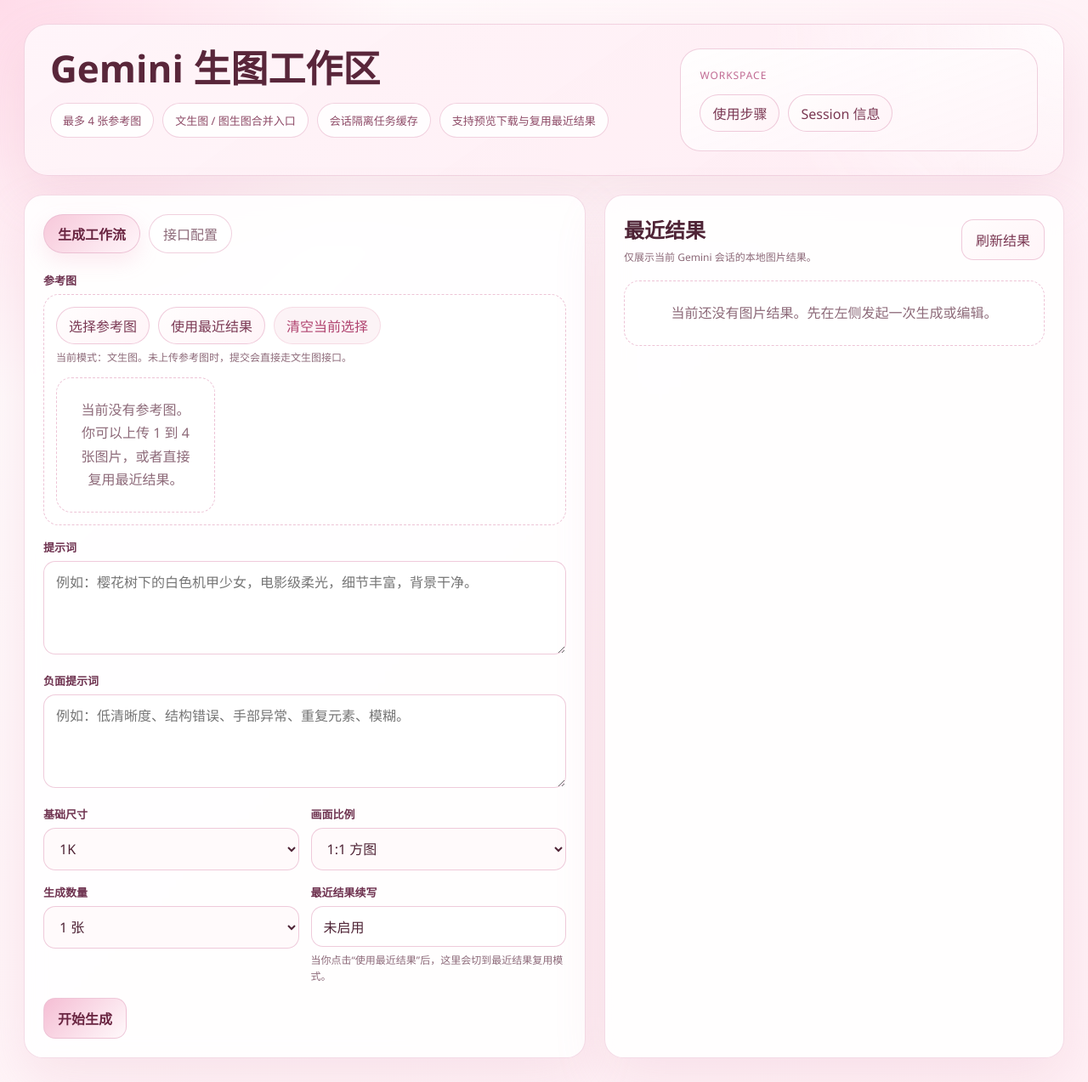
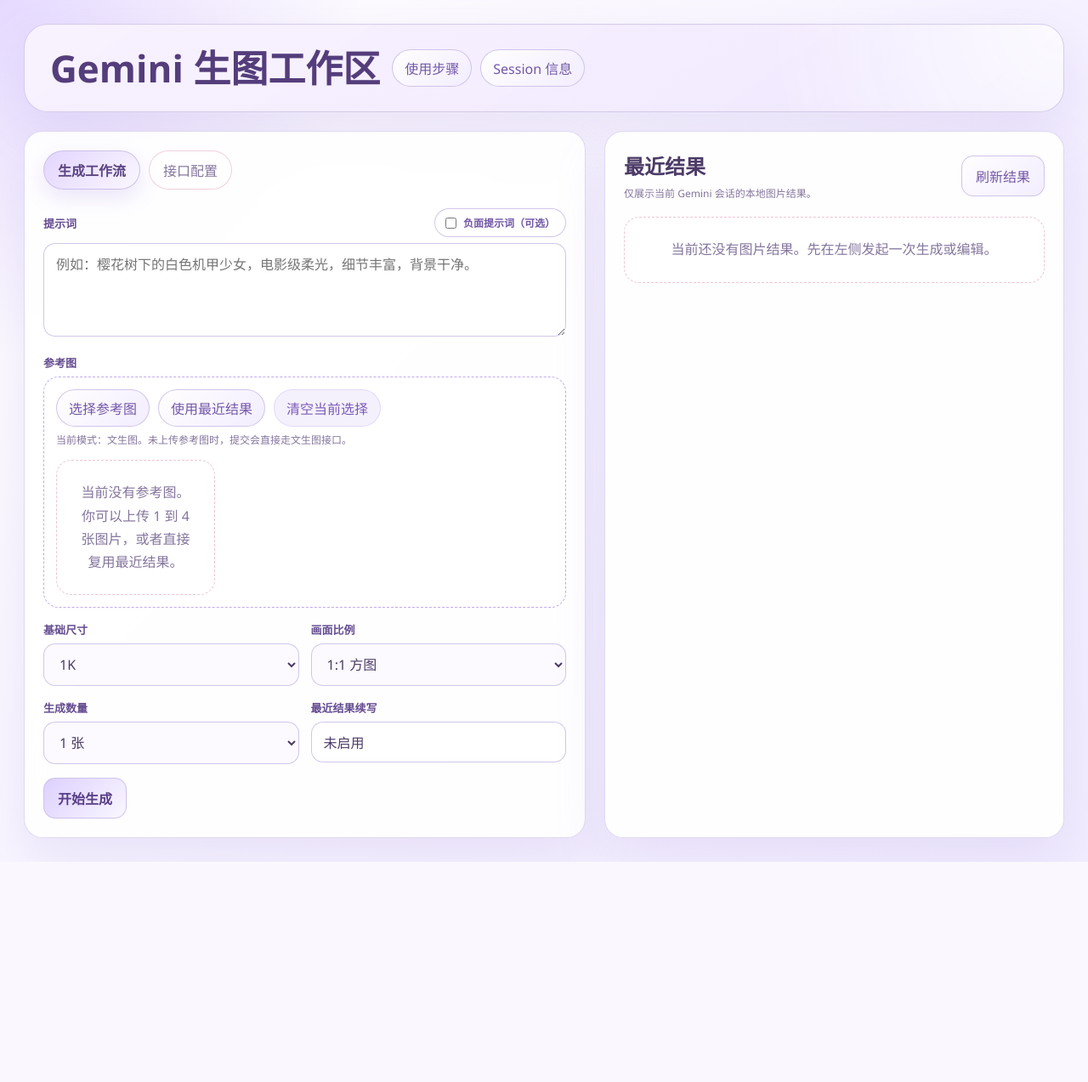
Before and after one commit to isologue/image_video_tool, a Flask app: page /gemini-app in a window 1280 px wide. Shown: the whole page at 85% size. After the commit the page ends 1014 px from the top, so only its background shows below. Run offline with Flask 3, Linux system fonts and the light colour scheme; data that the repository does not hold is empty; parts of the project's set-up code (start-up, migrations or seed data) failed here and were passed over; some libraries are stand-ins or nearby versions.

Commit message:
优化UI布局颜色

```diff
--- a/docker-compose.yml
+++ b/docker-compose.yml
@@ -1,6 +1,8 @@
 services:
-  gemini-image-tool:
-    build: .
+  video-image-tool:
+    # image: video-image-tool-v4:latest
+    # build: .
+    image: milodk/video-image-tool-v4:latest
     container_name: video-image-tool-v4
     ports:
       - "7863:7860"
--- a/templates/gemini_app.html
+++ b/templates/gemini_app.html
@@ -6,19 +6,19 @@
     <title>Gemini 生图</title>
     <style>
         :root {
-            --bg: #fff8fb;
-            --bg-soft: #fff1f6;
-            --panel: rgba(255, 255, 255, 0.88);
-            --panel-strong: rgba(255, 248, 251, 0.96);
-            --text: #4f2436;
-            --muted: #8d6a79;
-            --line: rgba(235, 190, 210, 0.55);
-            --accent: #f7c8da;
-            --accent-2: #fff6fa;
-            --accent-strong: #ec8fb4;
-            --danger: #d86a91;
+            --bg: #fcf9ff;
+            --bg-soft: #f4eeff;
+            --panel: rgba(255, 255, 255, 0.9);
+            --panel-strong: rgba(249, 246, 255, 0.96);
+            --text: #4c3b67;
+            --muted: #84759d;
+            --line: rgba(201, 189, 231, 0.58);
+            --accent: #e3d5ff;
+            --accent-2: #faf7ff;
+            --accent-strong: #b296ee;
+            --danger: #9c75db;
             --warn: #c97b57;
-            --shadow: 0 24px 60px rgba(214, 136, 170, 0.16);
+            --shadow: 0 24px 60px rgba(151, 123, 214, 0.16);
             --radius: 22px;
         }
 
@@ -30,9 +30,9 @@
             font-family: "Segoe UI", "PingFang SC", "Microsoft YaHei", sans-serif;
             color: var(--text);
             background:
-                radial-gradient(circle at top left, rgba(255, 214, 230, 0.85), transparent 26%),
-                radial-gradient(circle at right 18%, rgba(255, 240, 246, 0.92), transparent 24%),
-                linear-gradient(135deg, #fffdfd, #fff5f8 42%, #fff0f5);
+                radial-gradient(circle at top left, rgba(224, 210, 255, 0.82), transparent 26%),
+                radial-gradient(circle at right 18%, rgba(243, 238, 255, 0.92), transparent 24%),
+                linear-gradient(135deg, #fffefe, #f9f6ff 42%, #f2edff);
             padding: 28px;
         }
 
@@ -44,8 +44,8 @@
         .hero {
             background:
                 radial-gradient(circle at top right, rgba(255, 255, 255, 0.78), transparent 28%),
-                linear-gradient(145deg, rgba(255, 245, 249, 0.96), rgba(255, 236, 243, 0.98));
-            border: 1px solid rgba(235, 190, 210, 0.62);
+                linear-gradient(145deg, rgba(248, 242, 255, 0.96), rgba(239, 232, 255, 0.98));
+            border: 1px solid rgba(201, 189, 231, 0.72);
             border-radius: 28px;
             box-shadow: var(--shadow);
             padding: 28px 30px;
@@ -53,17 +53,21 @@
         }
 
         .hero-top {
-            display: grid;
-            grid-template-columns: minmax(0, 1.45fr) minmax(320px, 0.85fr);
-            gap: 24px;
-            align-items: start;
+            display: block;
+        }
+
+        .hero-title-row {
+            display: flex;
+            align-items: center;
+            gap: 14px;
+            flex-wrap: wrap;
         }
 
         .hero h1 {
-            margin: 0 0 10px;
+            margin: 0;
             font-size: clamp(30px, 4vw, 44px);
             line-height: 1.05;
-            color: #59263a;
+            color: #543d7b;
         }
 
         .hero p {
@@ -74,25 +78,9 @@
             max-width: 760px;
         }
 
-        .badge-row {
-            display: flex;
-            flex-wrap: wrap;
-            gap: 10px;
-            margin-top: 18px;
-        }
-
-        .badge {
-            padding: 10px 14px;
-            border-radius: 999px;
-            background: rgba(255, 255, 255, 0.85);
-            border: 1px solid rgba(235, 190, 210, 0.7);
-            color: #8e4b67;
-            font-size: 13px;
-        }
-
         .session-card {
-            background: linear-gradient(160deg, rgba(255, 255, 255, 0.88), rgba(255, 244, 248, 0.96));
-            border: 1px solid rgba(235, 190, 210, 0.72);
+            background: linear-gradient(160deg, rgba(255, 255, 255, 0.9), rgba(246, 241, 255, 0.96));
+            border: 1px solid rgba(201, 189, 231, 0.72);
             border-radius: 24px;
             padding: 22px;
             min-height: 100%;
@@ -105,7 +93,7 @@
             font-size: 12px;
             text-transform: uppercase;
             letter-spacing: 0.08em;
-            color: #c06a92;
+            color: #9a7ad6;
         }
 
         .session-id {
@@ -114,35 +102,10 @@
             font-weight: 700;
             line-height: 1.3;
             word-break: break-all;
-            color: #5f2a40;
+            color: #5c4783;
         }
 
         .session-meta {
-            color: var(--muted);
-            font-size: 13px;
-            line-height: 1.7;
-        }
-
-        .workspace-card {
-            background: linear-gradient(160deg, rgba(255, 255, 255, 0.88), rgba(255, 244, 248, 0.96));
-            border: 1px solid rgba(235, 190, 210, 0.72);
-            border-radius: 24px;
-            padding: 22px;
-            min-height: 100%;
-            display: flex;
-            flex-direction: column;
-            justify-content: center;
-            gap: 14px;
-        }
-
-        .workspace-label {
-            font-size: 12px;
-            text-transform: uppercase;
-            letter-spacing: 0.08em;
-            color: #c06a92;
-        }
-
-        .workspace-copy {
             color: var(--muted);
             font-size: 13px;
             line-height: 1.7;
@@ -219,11 +182,11 @@
         }
 
         .tab.active {
-            color: #6a2642;
+            color: #5a4482;
             background: linear-gradient(135deg, var(--accent), var(--accent-2));
-            border-color: rgba(235, 190, 210, 0.9);
+            border-color: rgba(201, 189, 231, 0.92);
             font-weight: 700;
-            box-shadow: 0 10px 24px rgba(236, 143, 180, 0.18);
+            box-shadow: 0 10px 24px rgba(156, 117, 219, 0.18);
         }
 
         .tab-panel { display: none; }
@@ -236,7 +199,49 @@
             margin-bottom: 7px;
             font-size: 13px;
             font-weight: 700;
-            color: #6f3350;
+            color: #654d90;
+        }
+
+        .field-label-row {
+            display: flex;
+            align-items: center;
+            justify-content: space-between;
+            gap: 12px;
+            margin-bottom: 7px;
+            flex-wrap: wrap;
+        }
+
+        .field-label-row label {
+            margin-bottom: 0;
+        }
+
+        .check-chip {
+            display: inline-flex;
+            align-items: center;
+            gap: 8px;
+            padding: 7px 12px;
+            border-radius: 999px;
+            border: 1px solid rgba(201, 189, 231, 0.84);
+            background: rgba(255, 255, 255, 0.84);
+            color: #7258a5;
+            cursor: pointer;
+            user-select: none;
+            font-size: 12px;
+            font-weight: 600;
+        }
+
+        .check-chip input {
+            width: auto;
+            margin: 0;
+            accent-color: #9c75db;
+        }
+
+        .optional-field[hidden] {
+            display: none !important;
+        }
+
+        .optional-field {
+            margin-top: 12px;
         }
 
         input,
@@ -251,8 +256,8 @@
         textarea {
             width: 100%;
             border-radius: 14px;
-            border: 1px solid rgba(235, 190, 210, 0.8);
-            background: rgba(255, 255, 255, 0.88);
+            border: 1px solid rgba(201, 189, 231, 0.84);
+            background: rgba(255, 255, 255, 0.9);
             color: var(--text);
             padding: 12px 14px;
             outline: none;
@@ -260,11 +265,11 @@
 
         select {
             color-scheme: light;
-            background-color: #fffafb;
+            background-color: #fcfaff;
         }
 
         select option {
-            background: #fffafb;
+            background: #fcfaff;
             color: var(--text);
         }
 
@@ -277,8 +282,8 @@
         input:focus,
         select:focus,
         textarea:focus {
-            border-color: rgba(236, 143, 180, 0.95);
-            box-shadow: 0 0 0 3px rgba(236, 143, 180, 0.16);
+            border-color: rgba(178, 150, 238, 0.96);
+            box-shadow: 0 0 0 3px rgba(178, 150, 238, 0.18);
         }
 
         .grid-2 {
@@ -319,36 +324,36 @@
         }
 
         .btn-primary {
-            background: linear-gradient(135deg, #f5bed4, #fff9fb);
-            color: #6a2642;
+            background: linear-gradient(135deg, #ddd0ff, #faf7ff);
+            color: #593f87;
             font-weight: 700;
-            border: 1px solid rgba(235, 190, 210, 0.8);
+            border: 1px solid rgba(201, 189, 231, 0.84);
         }
 
         .btn-secondary {
-            background: linear-gradient(135deg, #fffdfd, #fff4f8);
-            color: #7a3853;
-            border: 1px solid rgba(235, 190, 210, 0.8);
+            background: linear-gradient(135deg, #fffefe, #f3edff);
+            color: #7358a7;
+            border: 1px solid rgba(201, 189, 231, 0.84);
         }
 
         .btn-secondary.active {
-            background: linear-gradient(135deg, #f5bed4, #fff9fb);
-            color: #6a2642;
-            border-color: rgba(235, 190, 210, 0.9);
+            background: linear-gradient(135deg, #ddd0ff, #faf7ff);
+            color: #593f87;
+            border-color: rgba(201, 189, 231, 0.92);
             font-weight: 700;
-            box-shadow: 0 10px 24px rgba(236, 143, 180, 0.18);
+            box-shadow: 0 10px 24px rgba(156, 117, 219, 0.18);
         }
 
         .btn-danger {
-            background: rgba(216, 106, 145, 0.08);
-            color: #b0436f;
-            border: 1px solid rgba(216, 106, 145, 0.18);
+            background: rgba(156, 117, 219, 0.1);
+            color: #7b5bb8;
+            border: 1px solid rgba(156, 117, 219, 0.2);
         }
 
         .btn-danger-soft {
-            background: rgba(216, 106, 145, 0.06);
-            color: #b0436f;
-            border: 1px solid rgba(216, 106, 145, 0.16);
+            background: rgba(156, 117, 219, 0.08);
+            color: #7b5bb8;
+            border: 1px solid rgba(156, 117, 219, 0.18);
         }
 
         .btn-inline {
@@ -374,15 +379,15 @@
         }
 
         .status-box.show { display: block; }
-        .status-success { background: rgba(247, 200, 218, 0.28); border-color: rgba(236, 143, 180, 0.3); }
-        .status-error { background: rgba(216, 106, 145, 0.1); border-color: rgba(216, 106, 145, 0.22); }
-        .status-loading { background: rgba(255, 239, 246, 0.72); border-color: rgba(235, 190, 210, 0.5); }
+        .status-success { background: rgba(227, 213, 255, 0.34); border-color: rgba(156, 117, 219, 0.28); }
+        .status-error { background: rgba(156, 117, 219, 0.1); border-color: rgba(156, 117, 219, 0.22); }
+        .status-loading { background: rgba(245, 239, 255, 0.78); border-color: rgba(201, 189, 231, 0.56); }
 
         .upload-box {
-            border: 1px dashed rgba(235, 190, 210, 0.9);
+            border: 1px dashed rgba(183, 163, 232, 0.9);
             border-radius: 18px;
             padding: 14px;
-            background: rgba(255, 255, 255, 0.72);
+            background: rgba(255, 255, 255, 0.76);
         }
 
         .preview-grid,
@@ -395,8 +400,8 @@
 
         .preview-item,
         .image-card {
-            background: rgba(255, 255, 255, 0.82);
-            border: 1px solid rgba(235, 190, 210, 0.65);
+            background: rgba(255, 255, 255, 0.84);
+            border: 1px solid rgba(201, 189, 231, 0.68);
             border-radius: 16px;
             overflow: hidden;
             position: relative;
@@ -408,7 +413,7 @@
             aspect-ratio: 1 / 1;
             object-fit: cover;
             display: block;
-            background: rgba(255, 245, 249, 0.85);
+            background: rgba(245, 239, 255, 0.88);
         }
 
         .preview-item img {
@@ -423,7 +428,7 @@
             height: 30px;
             border: none;
             border-radius: 999px;
-            background: rgba(138, 60, 92, 0.78);
+            background: rgba(95, 71, 141, 0.82);
             color: #fff;
             cursor: pointer;
             z-index: 2;
@@ -569,7 +574,6 @@
         }
 
         @media (max-width: 1024px) {
-            .hero-top,
             .layout {
                 grid-template-columns: 1fr;
             }
@@ -584,6 +588,7 @@
             .hero,
             .panel-body { padding: 18px; }
             .tabs { padding: 18px 18px 0; }
+            .hero-title-row { align-items: flex-start; }
             .grid-2,
             .hero-steps {
                 grid-template-columns: 1fr;
@@ -596,21 +601,12 @@
         <section class="hero">
             <div class="hero-top">
                 <div>
+                    <div class="hero-title-row">
                         <h1>Gemini 生图工作区</h1>
-                    <!-- <p>工作区结构、交互流和输入面板按 GPT 生图页面对齐，但保留 Gemini 的接口和参数方式。未上传参考图时默认文生图，上传或复用最近结果后自动切到图生图。</p> -->
-                    <div class="badge-row">
-                        <div class="badge">最多 4 张参考图</div>
-                        <div class="badge">文生图 / 图生图合并入口</div>
-                        <div class="badge">会话隔离任务缓存</div>
-                        <div class="badge">支持预览下载与复用最近结果</div>
-                    </div>
-                </div>
-                <div class="workspace-card">
-                    <div class="workspace-label">Workspace</div>
-                    <!-- <div class="workspace-copy">文生图、图生图和最近结果复用都收在当前统一入口里；详细步骤和会话信息改到下面两个按钮里查看。</div> -->
                         <div class="hero-actions">
                             <button type="button" class="btn-secondary btn-inline" id="openStepsDialogButton">使用步骤</button>
                             <button type="button" class="btn-secondary btn-inline" id="openSessionDialogButton">Session 信息</button>
+                        </div>
                     </div>
                 </div>
             </div>
@@ -631,12 +627,19 @@
                             <div class="hint">这里展示当前使用的模型。修改模型请到“接口配置”。</div>
                         </div>
                         <div class="group">
+                            <div class="field-label-row">
                                 <label for="generatePrompt">提示词</label>
+                                <label class="check-chip" for="negativePromptEnabled">
+                                    <input id="negativePromptEnabled" type="checkbox">
+                                    <span>负面提示词（可选）</span>
+                                </label>
+                            </div>
                             <textarea id="generatePrompt" placeholder="例如：樱花树下的白色机甲少女，电影级柔光，细节丰富，背景干净。"></textarea>
-                        </div>
-                        <div class="group">
+                            <div class="optional-field" id="negativePromptWrap" hidden>
                                 <label for="negativePrompt">负面提示词</label>
                                 <textarea id="negativePrompt" placeholder="例如：低清晰度、结构错误、手部异常、重复元素、模糊。"></textarea>
+                                <div class="hint">留空则不会额外发送负面提示词。</div>
+                            </div>
                         </div>
                         <div class="grid-2">
                             <div class="group">
@@ -672,7 +675,7 @@
                             <div class="group">
                                 <label for="continueMode">最近结果续写</label>
                                 <input id="continueMode" type="text" value="未启用" readonly>
-                                <div class="hint">当你点击“使用最近结果”后，这里会切到最近结果复用模式。</div>
+                                <!-- <div class="hint">当你点击“使用最近结果”后，这里会切到最近结果复用模式。</div> -->
                             </div>
                         </div>
                         <button type="button" class="btn-primary" id="generateButton">开始生成图片</button>
@@ -861,6 +864,9 @@
         const pickEditImageButton = document.getElementById('pickEditImageButtonTop');
         const useLastImageButton = document.getElementById('useLastImageButtonTop');
         const clearEditImageButton = document.getElementById('clearEditImageButtonTop');
+        const negativePromptToggle = document.getElementById('negativePromptEnabled');
+        const negativePromptInput = document.getElementById('negativePrompt');
+        const negativePromptWrap = document.getElementById('negativePromptWrap');
 
         tabs.forEach((tab) => {
             tab.addEventListener('click', () => {
@@ -887,7 +893,7 @@
             const referenceGroup = editImageInput?.closest('.group');
             const promptGroup = document.getElementById('generatePrompt')?.closest('.group');
             if (referenceGroup && promptGroup && referenceGroup.parentElement !== generatePanel) {
-                promptGroup.insertAdjacentElement('beforebegin', referenceGroup);
+                promptGroup.insertAdjacentElement('afterend', referenceGroup);
             }
 
             const workflowButton = document.getElementById('generateButton');
@@ -924,10 +930,15 @@
             return state.useLastImage || state.editImages.length > 0;
         }
 
+        function syncNegativePromptField() {
+            if (!negativePromptToggle || !negativePromptWrap) return;
+            negativePromptWrap.hidden = !negativePromptToggle.checked;
+        }
+
         function getWorkflowValues() {
             return {
                 prompt: document.getElementById('generatePrompt').value.trim(),
-                negative_prompt: document.getElementById('negativePrompt').value.trim(),
+                negative_prompt: negativePromptToggle?.checked ? negativePromptInput.value.trim() : '',
                 resolution: document.getElementById('generateSize').value,
                 aspect_ratio: document.getElementById('generateAspectRatio').value,
                 image_count: Number(document.getElementById('generateCount').value),
@@ -1083,6 +1094,10 @@
             document.getElementById('modelInput').value = draft.model_id || document.getElementById('modelInput').value;
             document.getElementById('generatePrompt').value = promptValue;
             document.getElementById('negativePrompt').value = negativeValue;
+            if (negativePromptToggle) {
+                negativePromptToggle.checked = Boolean(negativeValue);
+                syncNegativePromptField();
+            }
             setSelectValue('generateSize', resolutionValue);
             setSelectValue('generateAspectRatio', aspectRatioValue);
             setSelectValue('generateCount', countValue);
@@ -1531,6 +1546,12 @@
         editImageInput.addEventListener('change', handleEditImageSelect);
         useLastImageButton.addEventListener('click', useLastGeneratedImage);
         clearEditImageButton.addEventListener('click', clearEditImage);
+        if (negativePromptToggle) {
+            negativePromptToggle.addEventListener('change', () => {
+                syncNegativePromptField();
+                scheduleGeminiDraftSave();
+            });
+        }
         document.getElementById('refreshSessionButton').addEventListener('click', refreshGeminiSession);
         document.getElementById('refreshResultsButton').addEventListener('click', refreshGeminiSession);
         document.getElementById('clearSessionButton').addEventListener('click', clearGeminiSession);
@@ -1567,6 +1588,7 @@
         updateModelOptions(['{{ default_model }}']);
         syncModelDisplays();
         setupUnifiedWorkflowPanel();
+        syncNegativePromptField();
         refreshGeminiSession();
     </script>
 </body>
```
Also changed, not shown: templates/gpt_image_app.html (+64 -109 lines), templates/grok_app.html (+17 -43 lines), templates/index.html (+31 -12 lines). Lines whose indentation alone changed are shown as unchanged.
